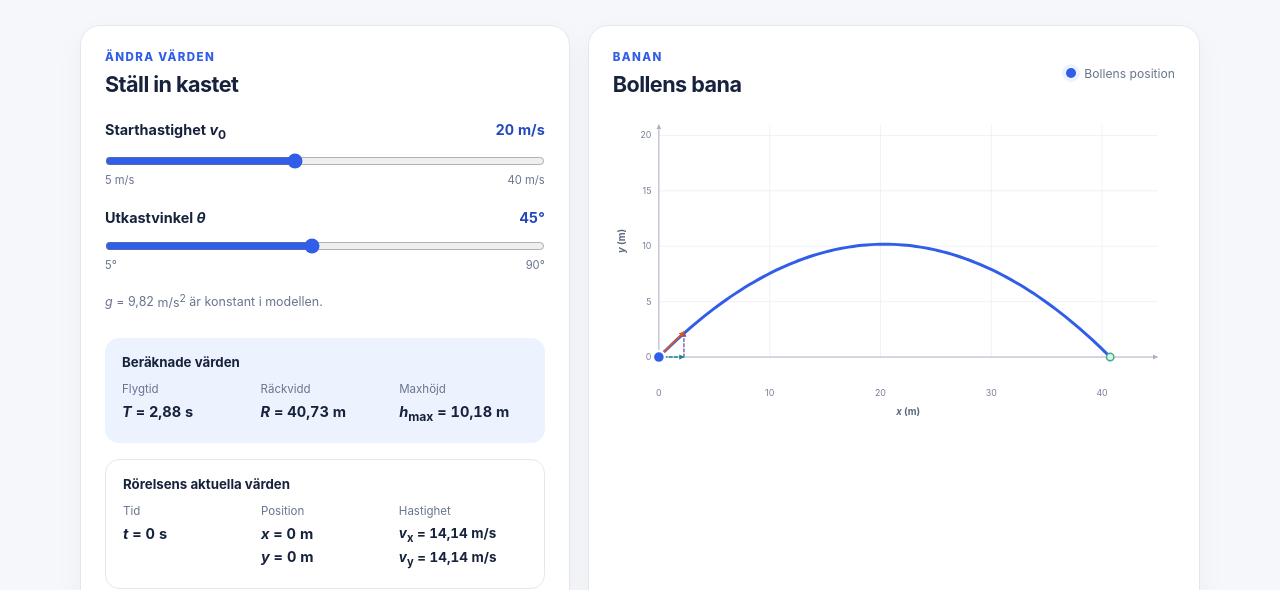
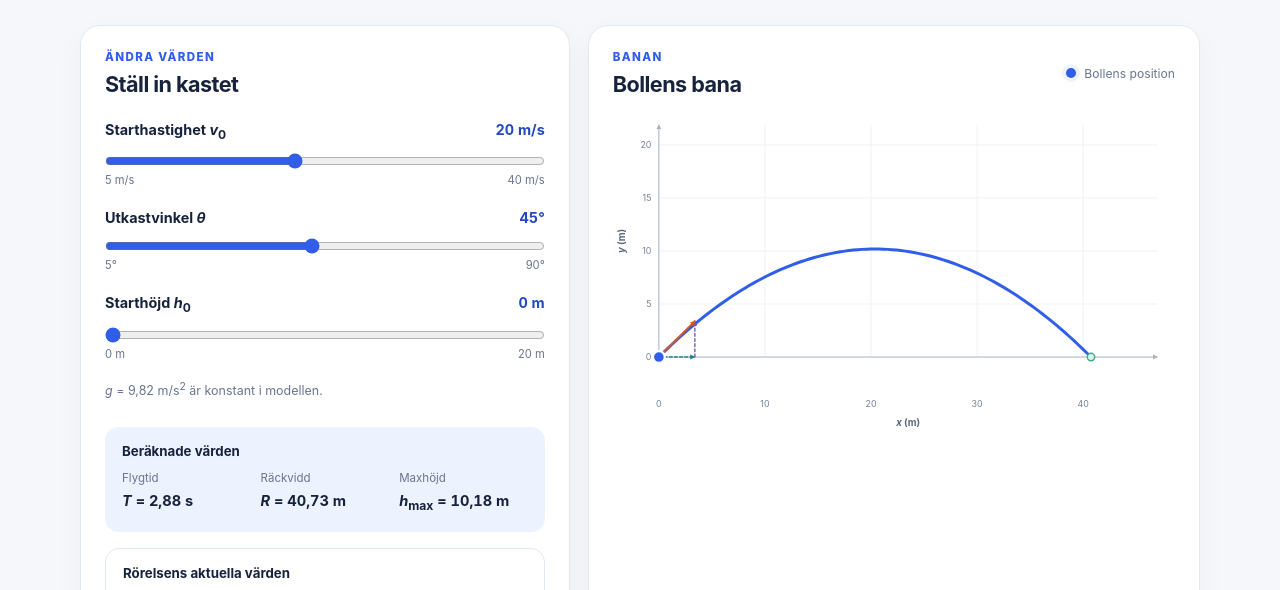
Before and after one commit to mattemagnus/projectile-motion, a plain HTML site: page index.html in a window 1280 px wide. Shown: the part 181-771 px from the top of the page. Drawn offline with Linux system fonts and the light colour scheme.

Commit message:
Uppdaterade så att det går att välja h0

```diff
--- a/app.js
+++ b/app.js
@@ -8,7 +8,7 @@
   const svgNamespace = "http://www.w3.org/2000/svg";
   const chart = { width: 760, height: 390, left: 62, right: 24, top: 24, bottom: 52 };
   const chartPlotHeight = chart.height - chart.top - chart.bottom;
-  const velocityVectorScale = 0.16;
+  const velocityVectorScale = 0.24;
   let animationFrame = 0;
   let activeBall;
   let velocityVector;
@@ -30,11 +30,13 @@
 
   const inputs = {
     speed: document.querySelector("#speed"),
-    angle: document.querySelector("#angle")
+    angle: document.querySelector("#angle"),
+    startHeight: document.querySelector("#start-height")
   };
   const values = {
     speed: document.querySelector("#speed-value"),
-    angle: document.querySelector("#angle-value")
+    angle: document.querySelector("#angle-value"),
+    startHeight: document.querySelector("#start-height-value")
   };
   const currentTime = document.querySelector("#current-time");
   const positionX = document.querySelector("#position-x");
@@ -117,7 +119,8 @@
   function getValues() {
     return {
       speed: Number(inputs.speed.value),
-      angle: Number(inputs.angle.value)
+      angle: Number(inputs.angle.value),
+      startHeight: Number(inputs.startHeight.value)
     };
   }
 
@@ -144,7 +147,9 @@
     const description = makeSvgElement("desc", { id: "chart-description" });
     description.textContent =
       `Kaströrelse med starthastigheten ${format(parameters.speed)} meter per sekund ` +
-      `och vinkeln ${format(parameters.angle)} grader. Räckvidden är ${format(result.range)} meter. ` +
+      `och vinkeln ${format(parameters.angle)} grader. Starthöjden är ` +
+      `${format(parameters.startHeight)} meter och bollen landar på marknivån. ` +
+      `Räckvidden är ${format(result.range)} meter. ` +
       "Axelpilarna visar positiva riktningar: x åt höger och y uppåt. " +
       "Den orange pilen visar hastighetsvektorn. Turkos och lila pilar visar dess horisontella " +
       "respektive vertikala komponent.";
@@ -211,7 +216,9 @@
     const path = [];
     for (let index = 0; index <= samples; index += 1) {
       const time = result.flightTime * index / samples;
-      const position = physics.positionAt(time, parameters.speed, parameters.angle);
+      const position = physics.positionAt(
+        time, parameters.speed, parameters.angle, parameters.startHeight
+      );
       path.push(`${index === 0 ? "M" : "L"} ${x(position.x)} ${y(Math.max(0, position.y))}`);
     }
 
@@ -220,7 +227,7 @@
       class: "trajectory-line"
     });
     const start = makeSvgElement("circle", {
-      cx: x(0), cy: y(0), r: 5, class: "endpoint"
+      cx: x(0), cy: y(parameters.startHeight), r: 5, class: "endpoint"
     });
     const landing = makeSvgElement("circle", {
       cx: x(result.range), cy: y(0), r: 5, class: "endpoint"
@@ -238,7 +245,7 @@
       "marker-end": "url(#velocity-arrow)"
     });
     activeBall = makeSvgElement("circle", {
-      cx: x(0), cy: y(0), r: 8, class: "moving-ball"
+      cx: x(0), cy: y(parameters.startHeight), r: 8, class: "moving-ball"
     });
 
     svg.append(
@@ -254,16 +261,20 @@
     isAnimating = false;
     elapsedMilliseconds = 0;
     const parameters = getValues();
-    const result = physics.calculate(parameters.speed, parameters.angle);
+    const result = physics.calculate(
+      parameters.speed, parameters.angle, parameters.startHeight
+    );
 
     values.speed.textContent = `${format(parameters.speed)} m/s`;
     values.angle.textContent = `${format(parameters.angle)}°`;
+    values.startHeight.textContent = `${format(parameters.startHeight)} m`;
     gravityOutput.textContent = format(physics.gravity);
     flightTimeOutput.textContent = format(result.flightTime);
     rangeOutput.textContent = format(result.range);
     heightOutput.textContent = format(result.maxHeight);
     inputs.speed.setAttribute("aria-valuetext", values.speed.textContent);
     inputs.angle.setAttribute("aria-valuetext", values.angle.textContent);
+    inputs.startHeight.setAttribute("aria-valuetext", values.startHeight.textContent);
 
     const map = renderChart(parameters, result);
     activeSimulation = { parameters, result, map };
@@ -273,7 +284,9 @@
 
   function updatePosition(time) {
     const { parameters, map } = activeSimulation;
-    const position = physics.positionAt(time, parameters.speed, parameters.angle);
+    const position = physics.positionAt(
+      time, parameters.speed, parameters.angle, parameters.startHeight
+    );
     const height = Math.max(0, position.y);
     const originX = map.x(position.x);
     const originY = map.y(height);
--- a/content.js
+++ b/content.js
@@ -11,6 +11,9 @@ window.PAGE_CONTENT = {
   angleLabel: "Utkastvinkel",
   angleMin: "5°",
   angleMax: "90°",
+  startHeightLabel: "Starthöjd",
+  startHeightMin: "0 m",
+  startHeightMax: "20 m",
   gravityNote: "är konstant i modellen.",
   resultsTitle: "Beräknade värden",
   flightLabel: "Flygtid",
@@ -23,20 +26,20 @@ window.PAGE_CONTENT = {
   startButton: "Starta",
   pauseButton: "Pausa",
   resetButton: "Återställ",
-  sameHeightNote: "Bollen startar och landar på samma höjd.",
+  landingNote: "Bollen startar på vald höjd och landar på marknivån.",
   chartEyebrow: "BANAN",
   chartTitle: "Bollens bana",
   legend: "Bollens position",
   learningEyebrow: "FÖRSTÅ MODELLEN",
   learningTitle: "Vad händer i luften?",
-  learningText: "Vi delar upp starthastigheten i en horisontell och en vertikal komponent. Utan luftmotstånd är den horisontella hastigheten konstant, medan den vertikala hastigheten förändras av tyngdaccelerationen. Vid samma starthöjd och landningshöjd är flygtiden dubbla tiden till banans topp. Modellen bygger på antagandena att luftmotstånd saknas, tyngdaccelerationen är konstant och att bollen startar och landar på samma höjd.",
+  learningText: "Starthöjden h₀ mäts från marknivån. Vi delar upp starthastigheten i en horisontell och en vertikal komponent. Utan luftmotstånd är den horisontella hastigheten konstant, medan den vertikala hastigheten förändras av tyngdaccelerationen. Bollen landar när y = 0. Modellen antar att luftmotstånd saknas och att tyngdaccelerationen är konstant.",
   equationsLabel: "Samband",
   xPositionFormula: "<var>x</var>(<var>t</var>) = <var>v</var><sub>0</sub> <span class=\"operator\">cos</span>(<var>θ</var>) <var>t</var>",
-  yPositionFormula: "<var>y</var>(<var>t</var>) = <var>v</var><sub>0</sub> <span class=\"operator\">sin</span>(<var>θ</var>) <var>t</var> − <var>g</var> <var>t</var><sup>2</sup> / 2",
+  yPositionFormula: "<var>y</var>(<var>t</var>) = <var>h</var><sub>0</sub> + <var>v</var><sub>0</sub> <span class=\"operator\">sin</span>(<var>θ</var>) <var>t</var> − <var>g</var> <var>t</var><sup>2</sup> / 2",
   xVelocityFormula: "<var>v</var><sub>x</sub>(<var>t</var>) = <var>v</var><sub>0</sub> <span class=\"operator\">cos</span>(<var>θ</var>)",
   yVelocityFormula: "<var>v</var><sub>y</sub>(<var>t</var>) = <var>v</var><sub>0</sub> <span class=\"operator\">sin</span>(<var>θ</var>) − <var>g</var> <var>t</var>",
-  flightFormula: "<var>T</var> = 2 <var>v</var><sub>0</sub> <span class=\"operator\">sin</span>(<var>θ</var>) / <var>g</var>",
-  rangeFormula: "<var>R</var> = <var>v</var><sup>2</sup> <span class=\"operator\">sin</span>(2<var>θ</var>) / <var>g</var>",
-  heightFormula: "<var>h</var><sub>max</sub> = <var>v</var><sub>0</sub><sup>2</sup> <span class=\"operator\">sin</span><sup>2</sup>(<var>θ</var>) / (2<var>g</var>)",
+  flightFormula: "<var>T</var> = (<var>v</var><sub>0</sub> <span class=\"operator\">sin</span>(<var>θ</var>) + √((<var>v</var><sub>0</sub> <span class=\"operator\">sin</span>(<var>θ</var>))<sup>2</sup> + 2<var>g</var><var>h</var><sub>0</sub>)) / <var>g</var>",
+  rangeFormula: "<var>R</var> = <var>v</var><sub>0</sub> <span class=\"operator\">cos</span>(<var>θ</var>) <var>T</var>",
+  heightFormula: "<var>h</var><sub>max</sub> = <var>h</var><sub>0</sub> + (<var>v</var><sub>0</sub> <span class=\"operator\">sin</span>(<var>θ</var>))<sup>2</sup> / (2<var>g</var>)",
   footer: "En fristående webbsida · Ingen installation behövs"
 };
--- a/index.html
+++ b/index.html
@@ -43,6 +43,15 @@
             </div>
             <input id="angle" name="angle" type="range">
             <div class="range-ends"><span data-copy="angleMin"></span><span data-copy="angleMax"></span></div>
+          </div>
+
+          <div class="slider-control">
+            <div class="slider-heading">
+              <label for="start-height"><span data-copy="startHeightLabel"></span> <var>h</var><sub>0</sub></label>
+              <output id="start-height-value" for="start-height"></output>
+            </div>
+            <input id="start-height" name="startHeight" type="range">
+            <div class="range-ends"><span data-copy="startHeightMin"></span><span data-copy="startHeightMax"></span></div>
           </div>
 
           <p class="gravity-note">
@@ -105,7 +114,7 @@
               <span data-copy="resetButton"></span>
             </button>
           </div>
-          <p class="small-note" data-copy="sameHeightNote"></p>
+          <p class="small-note" data-copy="landingNote"></p>
         </section>
 
         <section class="panel visualization" aria-labelledby="chart-title">
--- a/physics.js
+++ b/physics.js
@@ -3,29 +3,32 @@ window.PHYSICS = {
   gravity: 9.82,
   defaults: {
     speed: 20,
-    angle: 45
+    angle: 45,
+    startHeight: 0
   },
   controls: {
     speed: { min: 5, max: 40, step: 1 },
-    angle: { min: 5, max: 90, step: 1 }
+    angle: { min: 5, max: 90, step: 1 },
+    startHeight: { min: 0, max: 20, step: 0.1 }
   },
-  calculate(speed, angleDegrees, gravity = this.gravity) {
+  calculate(speed, angleDegrees, startHeight = this.defaults.startHeight, gravity = this.gravity) {
     const angle = angleDegrees * Math.PI / 180;
     const horizontalSpeed = speed * Math.cos(angle);
     const verticalSpeed = speed * Math.sin(angle);
-    const flightTime = 2 * verticalSpeed / gravity;
+    const flightTime =
+      (verticalSpeed + Math.sqrt(verticalSpeed ** 2 + 2 * gravity * startHeight)) / gravity;
     const range = horizontalSpeed * flightTime;
-    const maxHeight = verticalSpeed ** 2 / (2 * gravity);
+    const maxHeight = startHeight + verticalSpeed ** 2 / (2 * gravity);
 
     return { flightTime, range, maxHeight, horizontalSpeed, verticalSpeed };
   },
-  positionAt(time, speed, angleDegrees, gravity = this.gravity) {
+  positionAt(time, speed, angleDegrees, startHeight = this.defaults.startHeight, gravity = this.gravity) {
     const angle = angleDegrees * Math.PI / 180;
     const horizontalSpeed = speed * Math.cos(angle);
     const verticalSpeed = speed * Math.sin(angle);
     return {
       x: horizontalSpeed * time,
-      y: verticalSpeed * time - 0.5 * gravity * time ** 2,
+      y: startHeight + verticalSpeed * time - 0.5 * gravity * time ** 2,
       vx: horizontalSpeed,
       vy: verticalSpeed - gravity * time
     };
```
Also changed, not shown: 1 other file.
